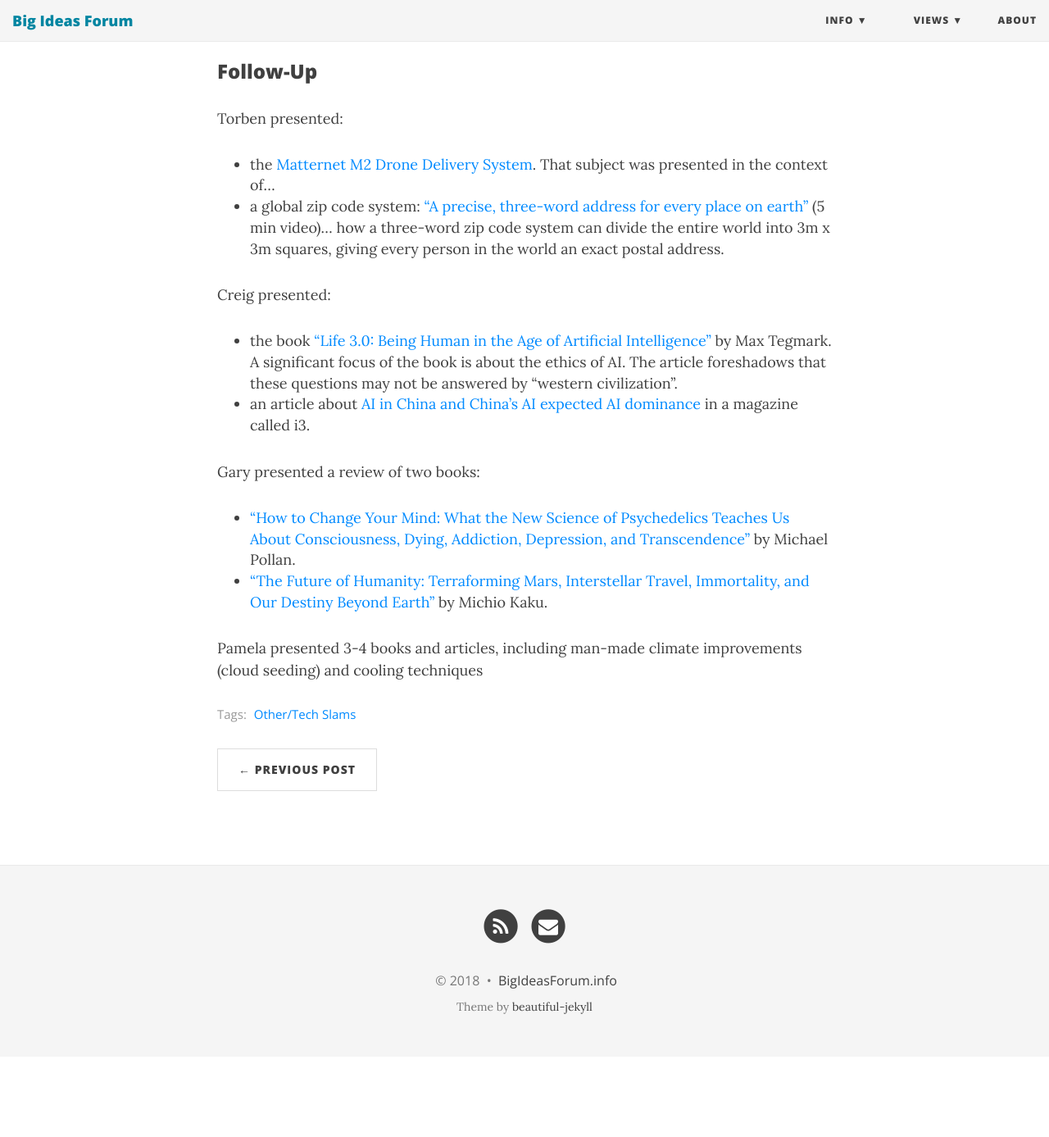
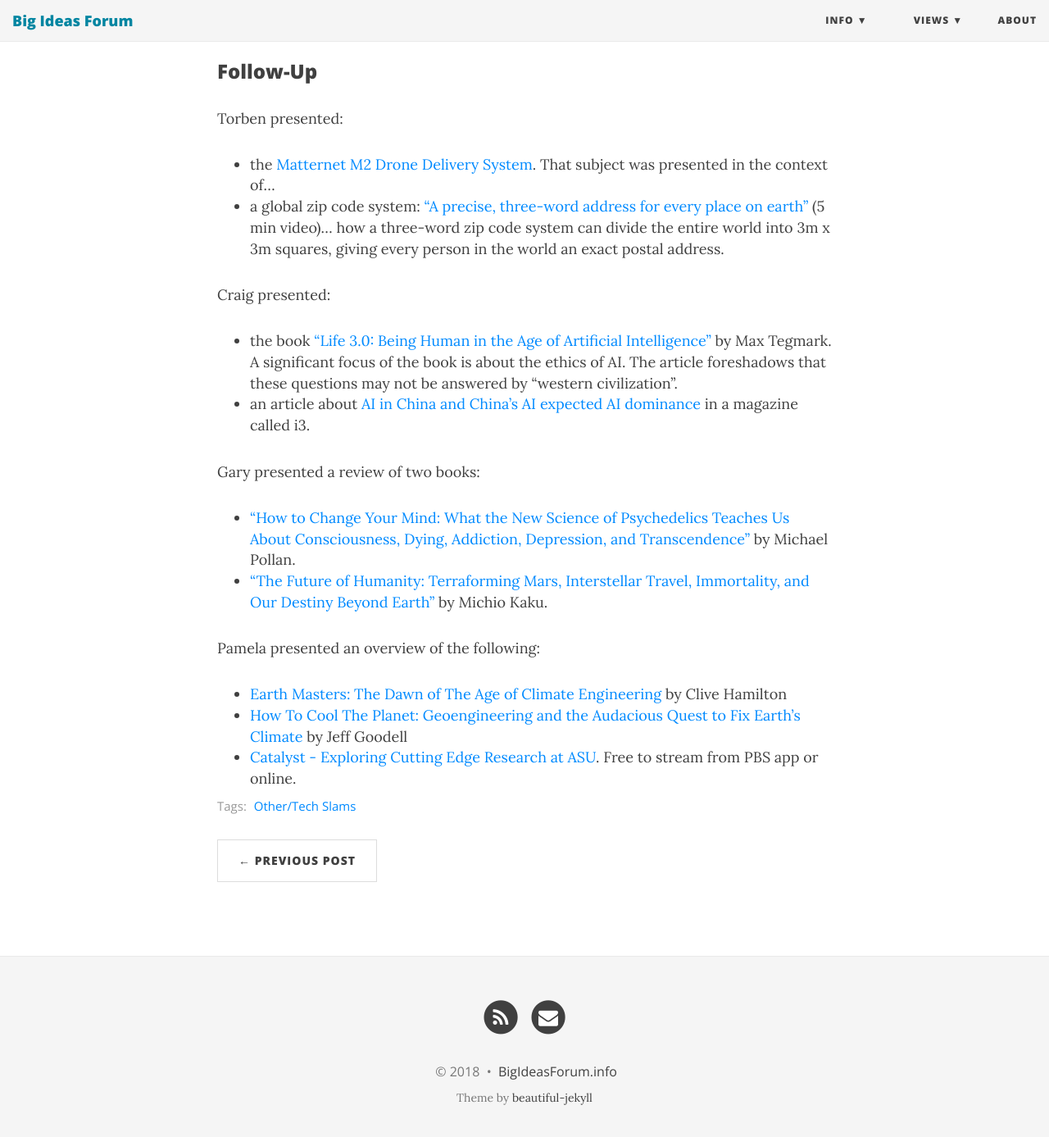
Before and after one commit to BigIdeasForum/bigideasforum.github.io, a Jekyll site: the page built from _posts/2018/2018-06-07-tech-slam4.md, in a window 1280 px wide and 1400 px high, scrolled down 774 px. Shown: the top 1387 px of the window at 82% size. Built offline with Jekyll 4.4.1, drawn with Linux system fonts in a browser that asks for light colours; nearby versions of some CDN libraries; before the commit the page ends 2063 px from its top, so only the background shows below that.

Commit message:
Update techslam followup

```diff
--- a/_posts/2018/2018-06-07-tech-slam4.md
+++ b/_posts/2018/2018-06-07-tech-slam4.md
@@ -20,7 +20,7 @@
 * the [Matternet M2 Drone Delivery System](https://mttr.net/product).  That subject was presented in the context of...
 * a global zip code system: ["A precise, three-word address for every place on earth"](https://www.ted.com/talks/chris_sheldrick_a_precise_three_word_address_for_every_place_on_earth) (5 min video)... how a three-word zip code system can divide the entire world into 3m x 3m squares, giving every person in the world an exact postal address.
 
-Creig presented:
+Craig presented:
 * the book ["Life 3.0: Being Human in the Age of Artificial Intelligence"](https://www.amazon.com/Life-3-0-Being-Artificial-Intelligence/dp/1101946598/) by Max Tegmark.
 A significant focus of the book is about the ethics of AI. The article foreshadows that these questions may not be answered by “western civilization”.
 * an article about [AI in China and China’s AI expected AI dominance](http://www.nxtbook.com/nxtbooks/manifest/i3_20180506/index.php#/1) in a magazine called i3.
@@ -29,4 +29,8 @@
 * ["How to Change Your Mind: What the New Science of Psychedelics Teaches Us About Consciousness, Dying, Addiction, Depression, and Transcendence"](https://www.amazon.com/Change-Your-Mind-Consciousness-Transcendence/dp/1594204225/) by Michael Pollan.
 * ["The Future of Humanity: Terraforming Mars, Interstellar Travel, Immortality, and Our Destiny Beyond Earth"](https://www.amazon.com/Future-Humanity-Terraforming-Interstellar-Immortality/dp/0385542763/) by Michio Kaku.
 
-Pamela presented 3-4 books and articles, including man-made climate improvements (cloud seeding) and cooling techniques
+Pamela presented an overview of the following:
+
+* [Earth Masters: The Dawn of The Age of Climate Engineering](https://www.amazon.com/Earthmasters-Dawn-Age-Climate-Engineering/dp/030020521X) by Clive Hamilton
+* [How To Cool The Planet: Geoengineering and the Audacious Quest to Fix Earth's Climate](https://www.amazon.com/How-Cool-Planet-Geoengineering-Audacious/dp/0618990615) by Jeff Goodell
+* [Catalyst - Exploring Cutting Edge Research at ASU](https://azpbs.org/life-and-science/catalyst/).  Free to stream from PBS app or online.
```
